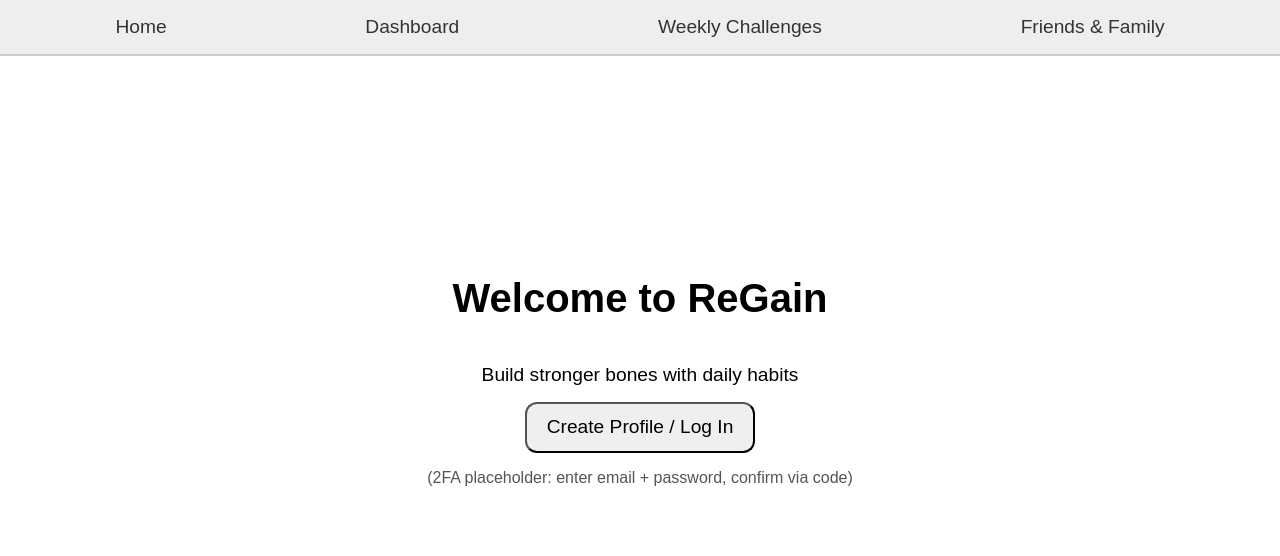
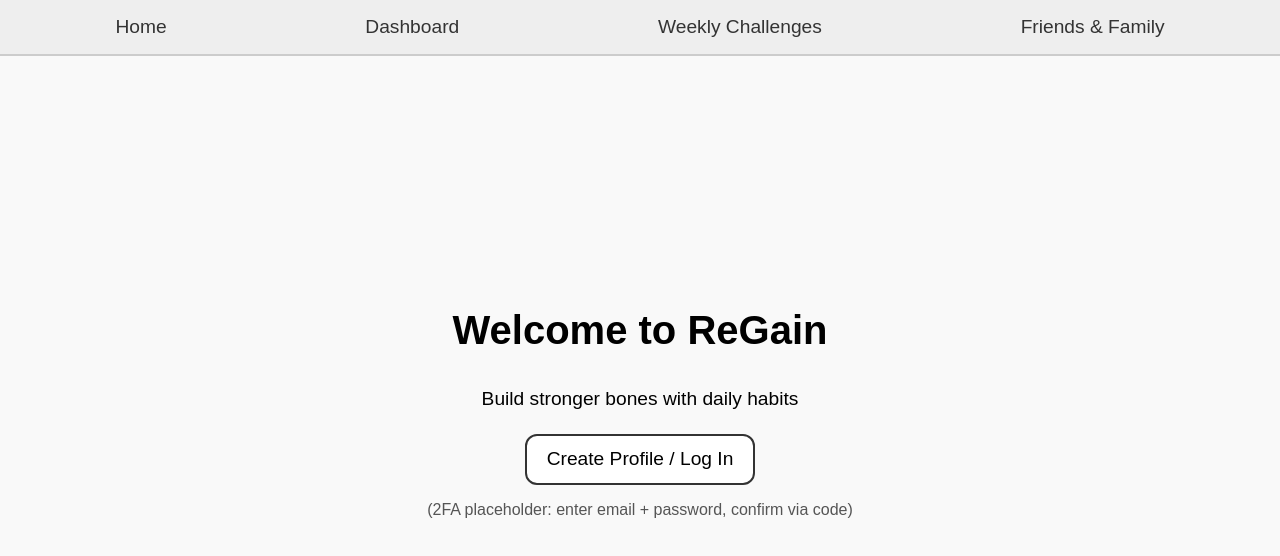
Before and after one commit to shivanamdeo23-cpu/regain, a Next.js app: page / in a window 1280 px wide. Shown: the top 556 px of the page. Built offline with nearby package versions, Linux system fonts and the light colour scheme.

Commit message:
Update page.tsx

```diff
--- a/app/page.tsx
+++ b/app/page.tsx
@@ -1,6 +1,7 @@
 'use client';
 
 import { useRouter } from 'next/navigation';
+import React from 'react';
 
 export default function Home() {
   const router = useRouter();
@@ -12,16 +13,32 @@ export default function Home() {
       <button style={styles.button} onClick={() => router.push('/dashboard')}>
         Create Profile / Log In
       </button>
-      <p style={{ marginTop: "1rem", fontSize: "1rem", color: "#555" }}>
+      <p style={styles.note}>
         (2FA placeholder: enter email + password, confirm via code)
       </p>
     </main>
   );
 }
 
-const styles = {
-  page: { display: "flex", flexDirection: "column", alignItems: "center", minHeight: "80vh", justifyContent: "center" },
-  title: { fontSize: "2.5rem" },
-  text: { fontSize: "1.2rem", margin: "1rem 0" },
-  button: { fontSize: "1.2rem", padding: "0.8rem 1.2rem", borderRadius: "12px", cursor: "pointer" }
+const styles: { [key: string]: React.CSSProperties } = {
+  page: {
+    display: "flex",
+    flexDirection: "column",
+    alignItems: "center",
+    minHeight: "80vh",
+    justifyContent: "center",
+    padding: "2rem",
+    background: "#f9f9f9"
+  },
+  title: { fontSize: "2.5rem", marginBottom: "1rem" },
+  text: { fontSize: "1.2rem", marginBottom: "1.5rem" },
+  button: {
+    fontSize: "1.2rem",
+    padding: "0.8rem 1.2rem",
+    borderRadius: "12px",
+    cursor: "pointer",
+    border: "2px solid #333",
+    background: "#fff"
+  },
+  note: { marginTop: "1rem", fontSize: "1rem", color: "#555" }
 };
```
